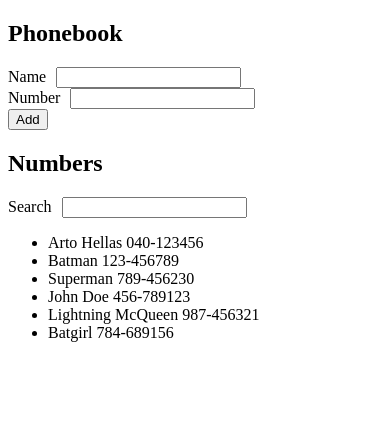
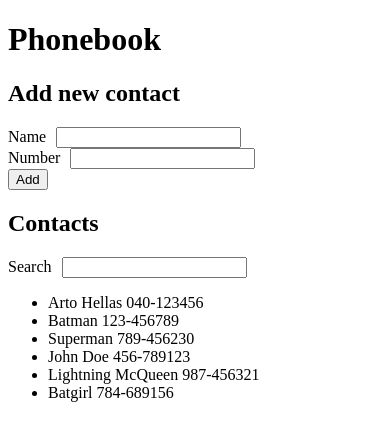
Before and after one commit to isk4/fso, a React (Vite) app in the folder part2/phonebook/: page / in a window 390 px wide. Shown: the top 440 px of the page. Built offline with nearby package versions, Linux system fonts and the light colour scheme.

Commit message:
part2(phonebook): extract and refactor app logic into components (ex 2.10)

```diff
--- a/part2/phonebook/src/App.jsx
+++ b/part2/phonebook/src/App.jsx
@@ -1,6 +1,8 @@
 import { useState } from 'react';
+import NewContactForm from './components/NewContactForm';
+import ContactList from './components/ContactList';
 
-const people = [
+const initialContactList = [
   { name: 'Arto Hellas', number: '040-123456' },
   { name: 'Batman', number: '123-456789' },
   { name: 'Superman', number: '789-456230' },
@@ -10,61 +12,18 @@ const people = [
 ];
 
 const App = () => {
-  const [persons, setPersons] = useState(people);
-  const [newName, setNewName] = useState('');
-  const [newNumber, setNewNumber] = useState('');
-  const [search, setSearch] = useState('');
-
-  const handleNameInputChange = (e) => setNewName(e.target.value);
-  const handleNumberInputChange = (e) => setNewNumber(e.target.value);
-  const handleSearchChange = (e) => setSearch(e.target.value);
-
-  const isAlreadyAdded = (name) => {
-    return persons.find((person) => person.name === name);
-  };
-
-  const handleAddPerson = (e) => {
-    e.preventDefault();
-    if (isAlreadyAdded(newName)) {
-      alert(`"${newName}" is already added to phonebook`);
-    } else {
-      const newPerson = { name: newName, number: newNumber };
-      setPersons(persons.concat(newPerson));
-      setNewName('');
-      setNewNumber('');
-    }
-  };
-
-  const searchPersons = () => {
-    if (search === '') return persons;
-    return persons.filter((person) => person.name.toLowerCase().startsWith(search.toLowerCase()));
-  };
-
-  const renderPerson = ({ name, number }) => <li key={name}>{name} {number}</li>;
+  const [contacts, setContacts] = useState(initialContactList);
 
   return (
     <div>
-      <h2>Phonebook</h2>
-      <form>
-        <div>
-          <span>Name</span>
-          <input style={{ marginLeft: 10 }} value={newName} onChange={handleNameInputChange} />
-        </div>
-        <div>
-          <span>Number</span>
-          <input style={{ marginLeft: 10 }} value={newNumber} onChange={handleNumberInputChange} />
-        </div>
-        <button type="submit" onClick={handleAddPerson}>Add</button>
-      </form>
+      <h1>Phonebook</h1>
       <div>
-        <h2>Numbers</h2>
-        <div>
-          <span>Search</span>
-          <input style={{ marginLeft: 10 }} value={search} onChange={handleSearchChange} />
-        </div>
-        <ul>
-          { searchPersons().map((person) => renderPerson(person)) }
-        </ul>
+        <h2>Add new contact</h2>
+        <NewContactForm contacts={contacts} setContacts={setContacts}/>
+      </div>
+      <div>
+        <h2>Contacts</h2>
+        <ContactList contacts={contacts} />
       </div>
     </div>
   );
--- /dev/null
+++ b/part2/phonebook/src/components/ContactList.jsx
@@ -0,0 +1,25 @@
+import { useState } from 'react';
+
+const ContactList = ({ contacts }) => {
+  const [search, setSearch] = useState('');
+
+  const startsWith = (str1, str2) => str1.toUpperCase().startsWith(str2.toUpperCase());
+
+  const filteredContacts = search === '' ? contacts : contacts.filter((contact) => startsWith(contact.name, search));
+
+  const handleSearchChange = (e) => setSearch(e.target.value);
+
+  const renderPerson = ({ name, number }) => <li key={name}>{name} {number}</li>;
+
+  return (
+    <div>
+      <span>Search</span>
+      <input style={{ marginLeft: 10 }} value={search} onChange={handleSearchChange} />
+      <ul>
+        { filteredContacts.map((person) => renderPerson(person)) }
+      </ul>
+    </div>
+  );
+};
+
+export default ContactList;
--- /dev/null
+++ b/part2/phonebook/src/components/NewContactForm.jsx
@@ -0,0 +1,41 @@
+import { useState } from 'react';
+
+const NewContactForm = ({ contacts, setContacts }) => {
+  const [nameInput, setNameInput] = useState('');
+  const [numberInput, setNumberInput] = useState('');
+
+  const handleNameInputChange = (e) => setNameInput(e.target.value);
+  const handleNumberInputChange = (e) => setNumberInput(e.target.value);
+
+  const handleAddContact = (e) => {
+    e.preventDefault();
+    if (isAlreadyAdded(nameInput)) {
+      alert(`"${nameInput}" is already added to phonebook`);
+    } else {
+      const newContact = { name: nameInput, number: numberInput };
+      setContacts(contacts.concat(newContact));
+      setNameInput('');
+      setNumberInput('');
+    }
+  };
+
+  const isAlreadyAdded = (name) => {
+    return contacts.find((person) => person.name === name);
+  };
+
+  return (
+    <form>
+      <div>
+        <span>Name</span>
+        <input style={{ marginLeft: 10 }} value={nameInput} onChange={handleNameInputChange} />
+      </div>
+      <div>
+        <span>Number</span>
+        <input style={{ marginLeft: 10 }} value={numberInput} onChange={handleNumberInputChange} />
+      </div>
+      <button type="submit" onClick={handleAddContact}>Add</button>
+    </form>
+  );
+};
+
+export default NewContactForm;
```
